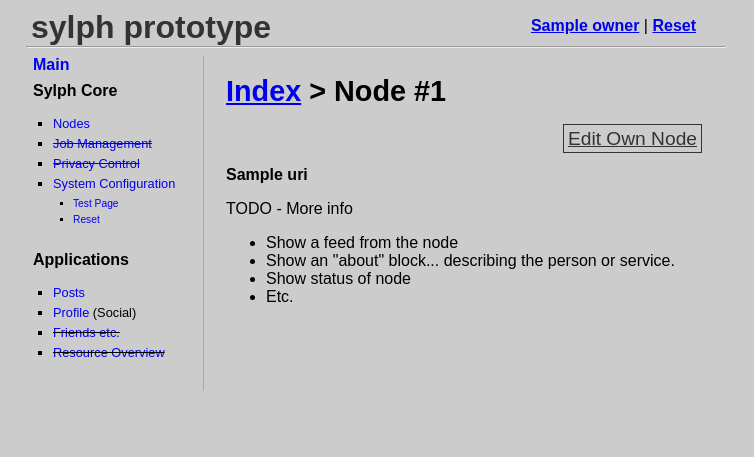
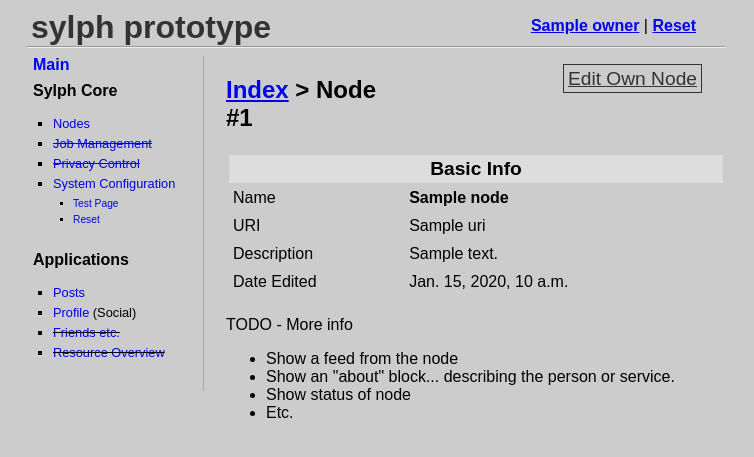
Before and after one commit to spsu/sylph, a Django app: template templates/core/node/view.html in a window 1280 px wide. Shown: the top 457 px of the page, without its empty margins (264-1018 px from the left). Run offline with Django 3.2, Linux system fonts and the light colour scheme; the template is opened without the code that fills it: most values are stand-ins (such as "Sample title", 1, 10 or a date in 2020).

Commit message:
Presentation

```diff
--- a/public_static/style.css
+++ b/public_static/style.css
@@ -86,8 +86,10 @@ a:active, a:hover { color: #aae; }
 }
 
 .buttons {
-	margin: 2px 20px 10px 10px;
+	margin: 12px 20px 10px 10px;
 	text-align: right;
+	float: right;
+	width: 300px;
 }
 
 #content h1 { font-size: 1.8em; }
@@ -108,9 +110,19 @@ a:active, a:hover { color: #aae; }
 table.table {
 	width: 100%;
 }
-table.table  td {
-	padding: 5px;
+table.table td {
+	padding: 4px;
 }
+table.table th {
+	padding: 3px;
+	background-color: #ddd;
+	font-size: 1.2em;
+}
+
+table.table p {
+	margin: 2px 0px 0px 0px;
+}
+
 
 .row_odd {
 	background-color: #ddd;
--- a/templates/core/node/view.html
+++ b/templates/core/node/view.html
@@ -3,7 +3,6 @@
 {% block title %}Viewing Node{% endblock %}
 
 {%block content %}
-	<h1> <a href="/node/">Index</a> &gt; Node #{{ node.id }} </h1>
 	<div class="buttons">
 	{% ifequal node.id 1 %}
 		<a href="/node/edit/" class="button">Edit Own Node</a>
@@ -11,9 +10,96 @@
 		<a href="/node/delete/{{ node.id }}/" class="button">Delete Node</a>
 	{% endifequal %}
 	</div>
+	<h2> <a href="/node/">Index</a> &gt; Node #{{ node.id }} </h2>
 
-	<p><strong>{{ node.uri }}</strong></p>
+	<table class="table">
+		<tr>
+			<th colspan="2">Basic Info</th>
+		</tr>
+		<tr>
+			<td>Name</td>
+			<td><strong>{{ node.name }}</strong></td>
+		</tr>
+		<tr>
+			<td>URI</td>
+			<td>{{ node.uri }}</td>
+		</tr>
+		<tr>
+			<td>Description</td>
+			<td>{{ node.description }}</td>
+		</tr>
+		<tr>
+			<td>Date Edited</td>
+			<td>{{ node.datetime_edited }}</td>
+		</tr>
+	</table>
 
+	{% if node.is_not_ours %}
+		<p>
+			<strong>Personal Notes:</strong>
+			{% if node.own_description %}
+				{{ node.own_description }}
+			{% else %}
+				None
+			{% endif %}
+		</p>
+	{% else %}
+		<br />
+	{% endif %}
+
+	{% if node.is_not_ours %}
+
+		<table class="table">
+			<tr>
+				<th colspan="2">Resolve Details</th>
+			</tr>
+			<tr>
+				<td>Date Added</td>
+				<td>{{ node.datetime_added }}</td>
+			</tr>
+			<tr>
+				<td>Last Resolved</td>
+				<td>{{ node.datetime_resolved }}</td>
+			</tr>
+			<tr>
+				<td>Last Error</td>
+				<td>{{ node.datetime_last_failed }}</td>
+			</tr>
+		</table>
+
+		<br />
+
+		<table class="table">
+			<tr>
+				<th colspan="2">Communication Originating Here</th>
+			</tr>
+			<tr>
+				<td>Last pushed to</td>
+				<td>{{ node.datetime_last_pushed_to }}</td>
+			</tr>
+			<tr>
+				<td>Last pulled from</td>
+				<td>{{ node.datetime_last_pulled_from }}</td>
+			</tr>
+		</table>
+
+		<br />
+
+		<table class="table">
+			<tr>
+				<th colspan="2">Communication Originating Remotely</th>
+			</tr>
+			<tr>
+				<td>Last pulled from us</td>
+				<td>{{ node.datetime_pulled_from_us }}</td>
+			</tr>
+			<tr>
+				<td>Last pushed to us</td>
+				<td>{{ node.datetime_pushed_to_us }}</td>
+			</tr>
+		</table>
+
+	{% endif %}
 
 	TODO - More info
 	<ul>
```
Also changed, not shown: core/node/models.py (+8 -0 lines), templates/core/node/index.html (+14 -7 lines).
